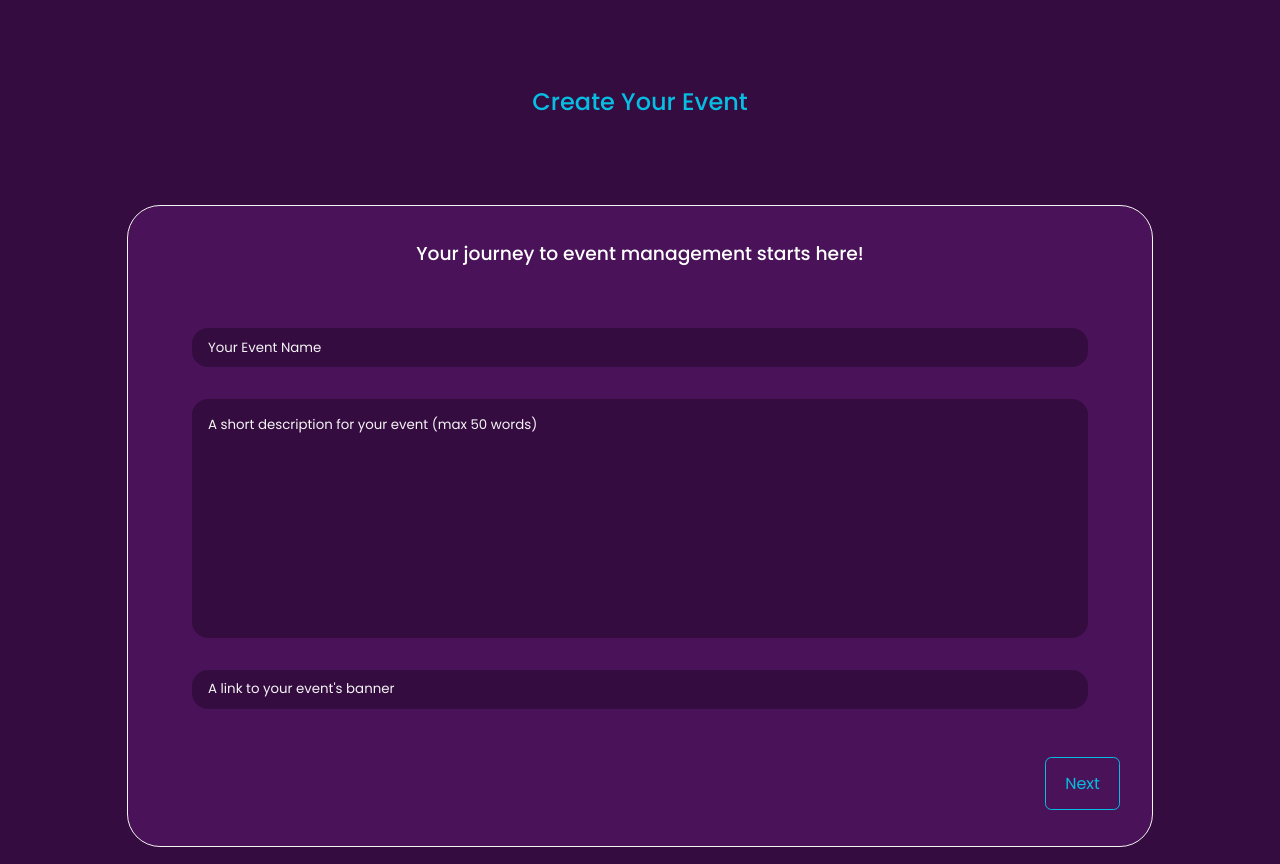
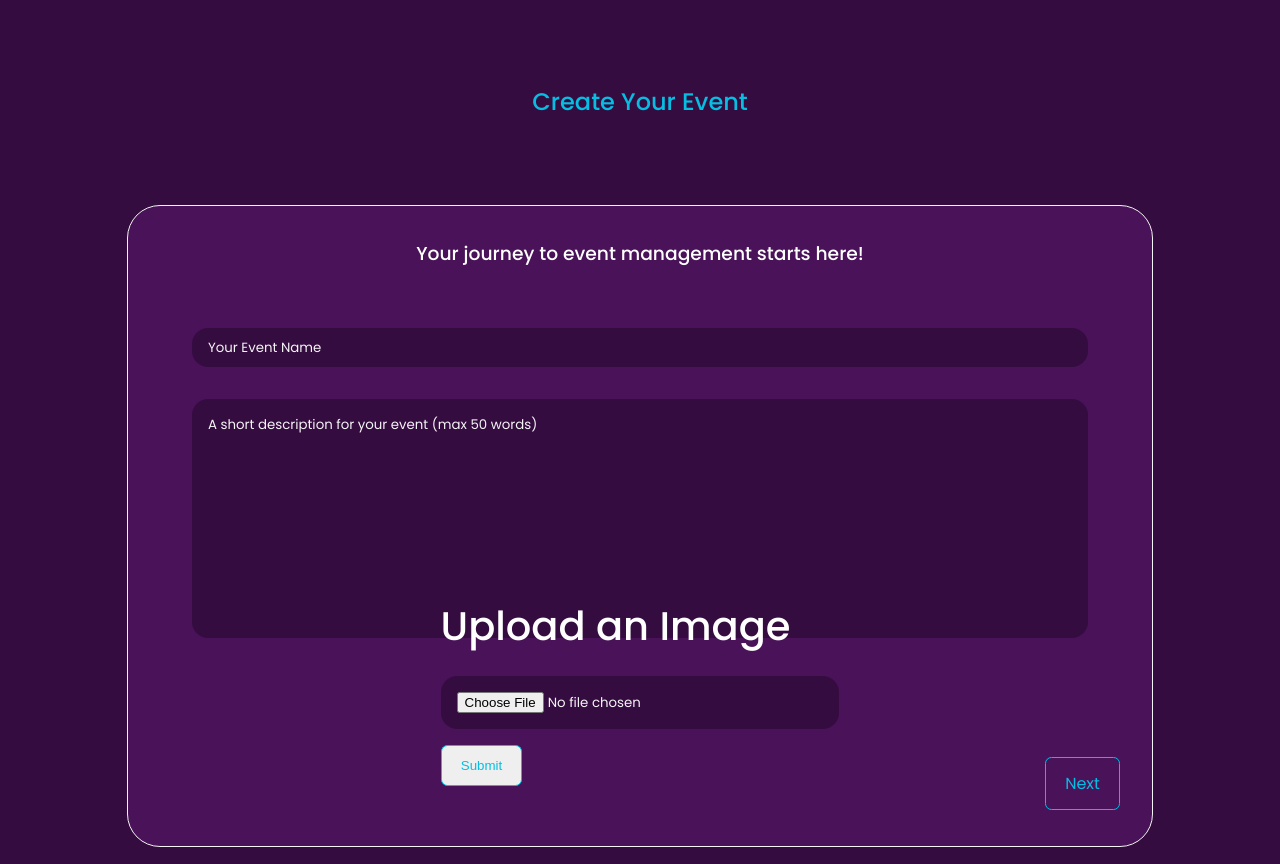
Before and after one commit to EveMark-App/web-front, a React (Create React App) app: page /create in a window 1280 px wide. Built offline with nearby package versions, Linux system fonts and the light colour scheme.

Commit message:
Create request

```diff
--- a/src/components/Events/Create/Create.jsx
+++ b/src/components/Events/Create/Create.jsx
@@ -1,4 +1,5 @@
 import React, { useState } from "react";
+import Upload from "../../Upload/Upload";
 import "./create.css";
 
 const Create = () => {
@@ -18,6 +19,31 @@ const Create = () => {
       ...formData,
       [e.target.name]: e.target.value,
     });
+    console.log(formData);
+  };
+
+  const handleSubmit = async () => {
+    try {
+      await fetch("https://evemark.samikammoun.me/api/event/create", {
+        method: "POST",
+        body: JSON.stringify(formData),
+        headers: {
+          "Content-Type": "application/json",
+        },
+      })
+        .then((res) => res.json())
+        .then((data) => {
+          console.log(data);
+        });
+    } catch (err) {
+      console.error(err);
+    }
+  };
+  const setUrl = (url) => {
+    setFormData({
+      ...formData,
+      bannerURL: url,
+    });
   };
 
   return (
@@ -27,7 +53,7 @@ const Create = () => {
         <div className="create__guide">
           <h3>Your journey to event management starts here!</h3>
         </div>
-        <form className="create__form">
+        <form className="create__form" onSubmit={handleSubmit}>
           <div className="step first__step" style={{ display: step === 1 ? "grid" : "none" }}>
             <input
               onChange={handleChange}
@@ -43,13 +69,14 @@ const Create = () => {
               placeholder="A short description for your event (max 50 words)"
               value={formData.short_description}
             />
-            <input
+            {/* <input
               onChange={handleChange}
               type="text"
               name="bannerURL"
               placeholder="A link to your event's banner"
               value={formData.bannerURL}
-            />
+            /> */}
+            <Upload setUrl={(url) => setUrl(url)}></Upload>
           </div>
           <div className="step second__step" style={{ display: step === 2 ? "grid" : "none" }}>
             <input
@@ -111,7 +138,7 @@ const Create = () => {
           >
             Next
           </div>
-          <div className="btn btn-primary" type="submit" style={{ display: step === 3 ? "block" : "none" }}>
+          <div className="btn btn-primary" onClick={handleSubmit} style={{ display: step === 3 ? "block" : "none" }}>
             Submit
           </div>
         </div>
```
